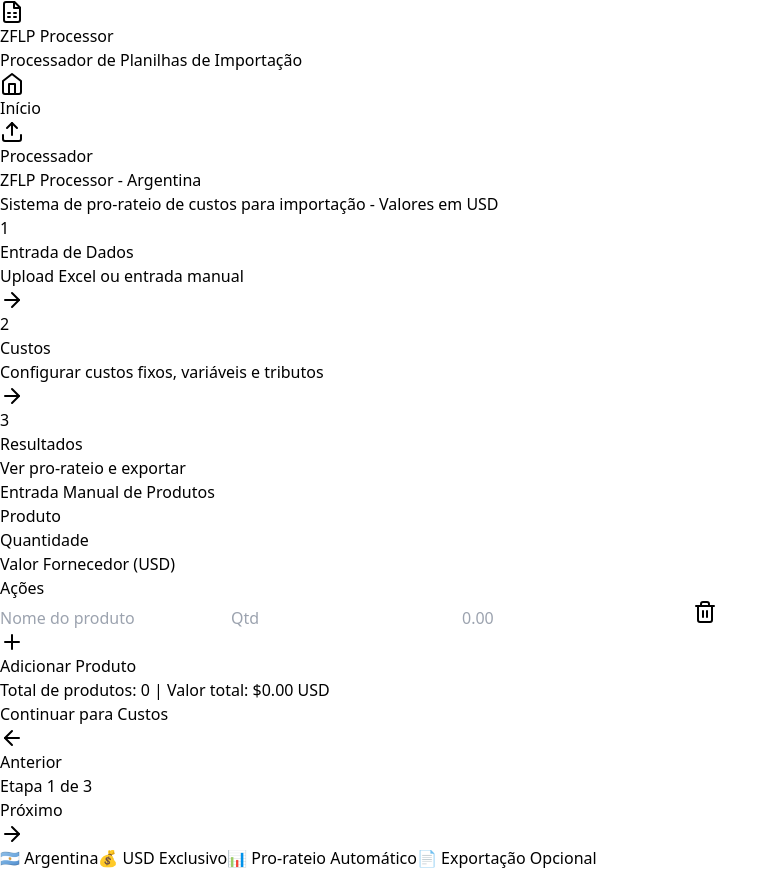
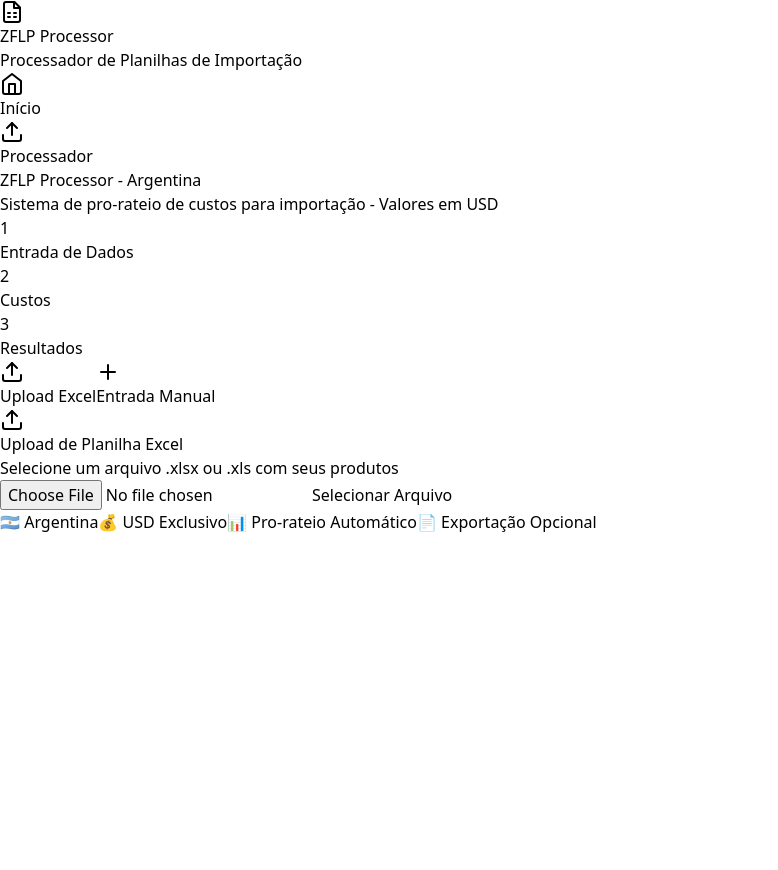
Before and after one commit to Abdo20-Jan/ZFLP-Processor, a React (Vite) app in the folder zflp-frontend/: page /processor in a window 1280 px wide. Shown: the whole page, without its empty margins (0-778 px from the left). After the commit the page ends 800 px from the top, so only its background shows below. Built offline with nearby package versions, Linux system fonts and the light colour scheme.

Commit message:
Update ProcessorPage.jsx

```diff
--- a/zflp-frontend/src/components/pages/ProcessorPage.jsx
+++ b/zflp-frontend/src/components/pages/ProcessorPage.jsx
@@ -1,76 +1,301 @@
 import React, { useState } from 'react';
-import { ArrowLeft, ArrowRight, CheckCircle } from 'lucide-react';
-import DataEntryTab from '../DataEntryTab';
-import CostsTab from '../CostsTab';
-import ResultsTab from '../ResultsTab';
+import { Card, CardContent, CardHeader, CardTitle } from '../ui/card';
+import { Button } from '../ui/button';
+import { Input } from '../ui/input';
+import { Upload, Plus, Trash2 } from 'lucide-react';
 
 const ProcessorPage = () => {
   const [currentStep, setCurrentStep] = useState(1);
-  const [productData, setProductData] = useState([]);
-  const [calculationResults, setCalculationResults] = useState(null);
+  const [activeTab, setActiveTab] = useState('upload');
+  const [products, setProducts] = useState([
+    { id: Date.now(), produto: '', marca: '', quantidade: '', valor: '' }
+  ]);
+  const [costs, setCosts] = useState({
+    fixos: { frete: '', seguro: '', outros: '' },
+    variaveis: { comissao: '', marketing: '', outros: '' },
+    tributos: { iva: '21', ganancias: '35' }
+  });
 
-  const steps = [
-    { id: 1, title: 'Entrada de Dados', description: 'Upload Excel ou entrada manual' },
-    { id: 2, title: 'Custos', description: 'Configurar custos fixos, variáveis e tributos' },
-    { id: 3, title: 'Resultados', description: 'Ver pro-rateio e exportar' }
-  ];
-
-  const handleDataSubmit = (data) => {
-    setProductData(data.data);
-    setCurrentStep(2);
+  const updateProduct = (id, field, value) => {
+    setProducts(prev => prev.map(product =>
+      product.id === id ? { ...product, [field]: value } : product
+    ));
   };
 
-  const handleCalculationComplete = (results) => {
-    setCalculationResults(results);
-    setCurrentStep(3);
+  const addProduct = () => {
+    const newProduct = {
+      id: Date.now() + Math.random(),
+      produto: '',
+      marca: '',
+      quantidade: '',
+      valor: ''
+    };
+    setProducts(prev => [...prev, newProduct]);
   };
 
-  const handleExport = async (format) => {
-    try {
-      const response = await fetch(`http://zflp-processor-production.up.railway.app/api/export/${format}`, {
-        method: 'POST',
-        headers: {
-          'Content-Type': 'application/json',
-        },
-        body: JSON.stringify({
-          productData,
-          calculationResults
-        })
-      });
+  const removeProduct = (id) => {
+    setProducts(prev => prev.filter(product => product.id !== id));
+  };
 
-      if (response.ok) {
-        const blob = await response.blob();
-        const url = window.URL.createObjectURL(blob);
-        const a = document.createElement('a');
-        a.style.display = 'none';
-        a.href = url;
-        a.download = `zflp-rateio.${format}`;
-        document.body.appendChild(a);
-        a.click();
-        window.URL.revokeObjectURL(url);
-      } else {
-        alert('Erro ao exportar arquivo');
-      }
-    } catch (error) {
-      console.error('Erro:', error);
-      alert('Erro de conexão com o servidor');
+  const calculateTotal = () => {
+    return products.reduce((total, product) => {
+      const quantidade = parseFloat(product.quantidade) || 0;
+      const valor = parseFloat(product.valor) || 0;
+      return total + (quantidade * valor);
+    }, 0);
+  };
+
+  const handleFileUpload = (event) => {
+    const file = event.target.files[0];
+    if (file) {
+      // Implementar upload
+      console.log('Upload file:', file.name);
     }
   };
 
-  const goToStep = (step) => {
-    if (step === 1) {
-      setCurrentStep(1);
-    } else if (step === 2 && productData.length > 0) {
-      setCurrentStep(2);
-    } else if (step === 3 && calculationResults) {
-      setCurrentStep(3);
-    }
+  const renderDataEntry = () => {
+    return (
+      <div className="space-y-6">
+        {/* Abas */}
+        <div className="flex space-x-2">
+          <Button
+            variant={activeTab === 'upload' ? 'default' : 'outline'}
+            onClick={() => setActiveTab('upload')}
+            className="flex items-center space-x-2"
+          >
+            <Upload className="h-4 w-4" />
+            <span>Upload Excel</span>
+          </Button>
+          <Button
+            variant={activeTab === 'manual' ? 'default' : 'outline'}
+            onClick={() => setActiveTab('manual')}
+            className="flex items-center space-x-2"
+          >
+            <Plus className="h-4 w-4" />
+            <span>Entrada Manual</span>
+          </Button>
+        </div>
+
+        {/* Conteúdo das Abas */}
+        {activeTab === 'upload' && (
+          <Card>
+            <CardContent className="p-8">
+              <div className="text-center space-y-4">
+                <Upload className="h-16 w-16 mx-auto text-gray-400" />
+                <h3 className="text-lg font-medium">Upload de Planilha Excel</h3>
+                <p className="text-gray-600">Selecione um arquivo .xlsx ou .xls com seus produtos</p>
+                <div>
+                  <Input
+                    type="file"
+                    accept=".xlsx,.xls"
+                    onChange={handleFileUpload}
+                    className="hidden"
+                    id="file-upload"
+                  />
+                  <label htmlFor="file-upload">
+                    <Button asChild>
+                      <span>Selecionar Arquivo</span>
+                    </Button>
+                  </label>
+                </div>
+              </div>
+            </CardContent>
+          </Card>
+        )}
+
+        {activeTab === 'manual' && (
+          <Card>
+            <CardHeader>
+              <CardTitle>Entrada Manual de Produtos</CardTitle>
+            </CardHeader>
+            <CardContent>
+              <div className="space-y-4">
+                <div className="grid grid-cols-5 gap-4 font-medium">
+                  <div>Produto</div>
+                  <div>Marca</div>
+                  <div>Quantidade</div>
+                  <div>Valor Fornecedor (USD)</div>
+                  <div>Ações</div>
+                </div>
+
+                {products.map((product) => (
+                  <div key={product.id} className="grid grid-cols-5 gap-4 items-center">
+                    <Input
+                      placeholder="Nome do produto"
+                      value={product.produto}
+                      onChange={(e) => updateProduct(product.id, 'produto', e.target.value)}
+                    />
+                    <Input
+                      placeholder="Marca"
+                      value={product.marca}
+                      onChange={(e) => updateProduct(product.id, 'marca', e.target.value)}
+                    />
+                    <Input
+                      type="number"
+                      placeholder="Qtd"
+                      value={product.quantidade}
+                      onChange={(e) => updateProduct(product.id, 'quantidade', e.target.value)}
+                    />
+                    <Input
+                      type="number"
+                      step="0.01"
+                      placeholder="0.00"
+                      value={product.valor}
+                      onChange={(e) => updateProduct(product.id, 'valor', e.target.value)}
+                    />
+                    <Button
+                      variant="outline"
+                      size="sm"
+                      onClick={() => removeProduct(product.id)}
+                      disabled={products.length === 1}
+                    >
+                      <Trash2 className="h-4 w-4" />
+                    </Button>
+                  </div>
+                ))}
+
+                <Button onClick={addProduct} variant="outline" className="w-full">
+                  <Plus className="h-4 w-4 mr-2" />
+                  Adicionar Produto
+                </Button>
+
+                <div className="flex justify-between items-center pt-4 border-t">
+                  <div>
+                    Total de produtos: {products.filter(p => p.produto).length} |
+                    Valor total: ${calculateTotal().toFixed(2)} USD
+                  </div>
+                  <Button onClick={() => setCurrentStep(2)}>
+                    Continuar para Custos
+                  </Button>
+                </div>
+              </div>
+            </CardContent>
+          </Card>
+        )}
+      </div>
+    );
+  };
+
+  const renderCosts = () => {
+    return (
+      <Card>
+        <CardHeader>
+          <CardTitle>Configuração de Custos</CardTitle>
+        </CardHeader>
+        <CardContent>
+          <div className="space-y-6">
+            {/* Custos Fixos */}
+            <div>
+              <h3 className="text-lg font-medium mb-3">Custos Fixos</h3>
+              <div className="grid grid-cols-3 gap-4">
+                <div>
+                  <label className="block text-sm font-medium mb-1">Frete (USD)</label>
+                  <Input
+                    type="number"
+                    step="0.01"
+                    placeholder="0.00"
+                    value={costs.fixos.frete}
+                    onChange={(e) => setCosts(prev => ({
+                      ...prev,
+                      fixos: { ...prev.fixos, frete: e.target.value }
+                    }))}
+                  />
+                </div>
+                <div>
+                  <label className="block text-sm font-medium mb-1">Seguro (USD)</label>
+                  <Input
+                    type="number"
+                    step="0.01"
+                    placeholder="0.00"
+                    value={costs.fixos.seguro}
+                    onChange={(e) => setCosts(prev => ({
+                      ...prev,
+                      fixos: { ...prev.fixos, seguro: e.target.value }
+                    }))}
+                  />
+                </div>
+                <div>
+                  <label className="block text-sm font-medium mb-1">Outros (USD)</label>
+                  <Input
+                    type="number"
+                    step="0.01"
+                    placeholder="0.00"
+                    value={costs.fixos.outros}
+                    onChange={(e) => setCosts(prev => ({
+                      ...prev,
+                      fixos: { ...prev.fixos, outros: e.target.value }
+                    }))}
+                  />
+                </div>
+              </div>
+            </div>
+
+            {/* Tributos Argentinos */}
+            <div>
+              <h3 className="text-lg font-medium mb-3">Tributos Argentinos</h3>
+              <div className="grid grid-cols-2 gap-4">
+                <div>
+                  <label className="block text-sm font-medium mb-1">IVA (%)</label>
+                  <Input
+                    type="number"
+                    value={costs.tributos.iva}
+                    onChange={(e) => setCosts(prev => ({
+                      ...prev,
+                      tributos: { ...prev.tributos, iva: e.target.value }
+                    }))}
+                  />
+                </div>
+                <div>
+                  <label className="block text-sm font-medium mb-1">Ganancias (%)</label>
+                  <Input
+                    type="number"
+                    value={costs.tributos.ganancias}
+                    onChange={(e) => setCosts(prev => ({
+                      ...prev,
+                      tributos: { ...prev.tributos, ganancias: e.target.value }
+                    }))}
+                  />
+                </div>
+              </div>
+            </div>
+
+            <div className="flex justify-between pt-4">
+              <Button variant="outline" onClick={() => setCurrentStep(1)}>
+                Anterior
+              </Button>
+              <Button onClick={() => setCurrentStep(3)}>
+                Ver Resultados
+              </Button>
+            </div>
+          </div>
+        </CardContent>
+      </Card>
+    );
+  };
+
+  const renderResults = () => {
+    return (
+      <Card>
+        <CardHeader>
+          <CardTitle>Resultados do Pro-rateio</CardTitle>
+        </CardHeader>
+        <CardContent>
+          <div className="space-y-4">
+            <p>Cálculos em desenvolvimento...</p>
+            <Button variant="outline" onClick={() => setCurrentStep(2)}>
+              Voltar para Custos
+            </Button>
+          </div>
+        </CardContent>
+      </Card>
+    );
   };
 
   return (
     <div className="min-h-screen bg-gray-50">
-      <div className="max-w-7xl mx-auto px-4 sm:px-6 lg:px-8 py-8">
-        {/* Cabeçalho */}
+      <div className="container mx-auto px-4 py-8">
+        <div className="max-w-6xl mx-auto">
+          {/* Header */}
           <div className="text-center mb-8">
             <h1 className="text-3xl font-bold text-gray-900 mb-2">
               ZFLP Processor - Argentina
@@ -80,104 +305,41 @@ const ProcessorPage = () => {
             </p>
           </div>
 
-        {/* Indicador de Progresso */}
-        <div className="mb-8">
-          <div className="flex items-center justify-center space-x-8">
-            {steps.map((step, index) => (
-              <div key={step.id} className="flex items-center">
-                <div
-                  className={`flex items-center cursor-pointer ${
-                    currentStep >= step.id ? 'text-blue-600' : 'text-gray-400'
-                  }`}
-                  onClick={() => goToStep(step.id)}
-                >
-                  <div
-                    className={`w-10 h-10 rounded-full flex items-center justify-center border-2 ${
-                      currentStep > step.id
-                        ? 'bg-green-500 border-green-500 text-white'
-                        : currentStep === step.id
-                        ? 'bg-blue-600 border-blue-600 text-white'
-                        : 'border-gray-300 text-gray-400'
-                    }`}
-                  >
-                    {currentStep > step.id ? (
-                      <CheckCircle className="w-6 h-6" />
-                    ) : (
-                      step.id
-                    )}
+          {/* Steps */}
+          <div className="flex justify-center mb-8">
+            <div className="flex items-center space-x-8">
+              <div className={`flex items-center space-x-2 ${currentStep >= 1 ? 'text-blue-600' : 'text-gray-400'}`}>
+                <div className={`w-8 h-8 rounded-full flex items-center justify-center ${currentStep >= 1 ? 'bg-blue-600 text-white' : 'bg-gray-200'}`}>
+                  1
                 </div>
-                  <div className="ml-3 text-left">
-                    <div className="font-medium">{step.title}</div>
-                    <div className="text-sm text-gray-500">{step.description}</div>
+                <span>Entrada de Dados</span>
               </div>
+              <div className={`flex items-center space-x-2 ${currentStep >= 2 ? 'text-blue-600' : 'text-gray-400'}`}>
+                <div className={`w-8 h-8 rounded-full flex items-center justify-center ${currentStep >= 2 ? 'bg-blue-600 text-white' : 'bg-gray-200'}`}>
+                  2
                 </div>
-                {index < steps.length - 1 && (
-                  <ArrowRight className="w-5 h-5 text-gray-400 mx-4" />
-                )}
+                <span>Custos</span>
               </div>
-            ))}
+              <div className={`flex items-center space-x-2 ${currentStep >= 3 ? 'text-blue-600' : 'text-gray-400'}`}>
+                <div className={`w-8 h-8 rounded-full flex items-center justify-center ${currentStep >= 3 ? 'bg-blue-600 text-white' : 'bg-gray-200'}`}>
+                  3
+                </div>
+                <span>Resultados</span>
+              </div>
             </div>
           </div>
 
-        {/* Conteúdo Principal */}
-        <div className="bg-white rounded-lg shadow-lg p-6">
-          {currentStep === 1 && (
-            <DataEntryTab onDataSubmit={handleDataSubmit} />
-          )}
-
-          {currentStep === 2 && (
-            <CostsTab
-              productData={productData}
-              onCalculationComplete={handleCalculationComplete}
-            />
-          )}
-
-          {currentStep === 3 && (
-            <ResultsTab
-              calculationResults={calculationResults}
-              onExport={handleExport}
-            />
-          )}
+          {/* Content */}
+          <div className="bg-white rounded-lg shadow-sm">
+            <div className="p-6">
+              {currentStep === 1 && renderDataEntry()}
+              {currentStep === 2 && renderCosts()}
+              {currentStep === 3 && renderResults()}
+            </div>
           </div>
 
-        {/* Navegação */}
-        <div className="flex justify-between mt-6">
-          <button
-            onClick={() => setCurrentStep(Math.max(1, currentStep - 1))}
-            disabled={currentStep === 1}
-            className="flex items-center px-4 py-2 text-gray-600 bg-gray-100 rounded-lg hover:bg-gray-200 disabled:opacity-50 disabled:cursor-not-allowed"
-          >
-            <ArrowLeft className="w-4 h-4 mr-2" />
-            Anterior
-          </button>
-
-          <div className="text-sm text-gray-500 flex items-center">
-            Etapa {currentStep} de {steps.length}
-          </div>
-
-          <button
-            onClick={() => {
-              if (currentStep === 1 && productData.length > 0) {
-                setCurrentStep(2);
-              } else if (currentStep === 2 && calculationResults) {
-                setCurrentStep(3);
-              }
-            }}
-            disabled={
-              (currentStep === 1 && productData.length === 0) ||
-              (currentStep === 2 && !calculationResults) ||
-              currentStep === 3
-            }
-            className="flex items-center px-4 py-2 text-white bg-blue-600 rounded-lg hover:bg-blue-700 disabled:opacity-50 disabled:cursor-not-allowed"
-          >
-            Próximo
-            <ArrowRight className="w-4 h-4 ml-2" />
-          </button>
-        </div>
-
-        {/* Informações da Sessão */}
-        <div className="mt-8 text-center text-sm text-gray-500">
-          <div className="flex justify-center space-x-6">
+          {/* Footer */}
+          <div className="flex justify-center mt-8 space-x-6 text-sm text-gray-500">
             <span>🇦🇷 Argentina</span>
             <span>💰 USD Exclusivo</span>
             <span>📊 Pro-rateio Automático</span>
```
Lines whose indentation alone changed are shown as unchanged.
